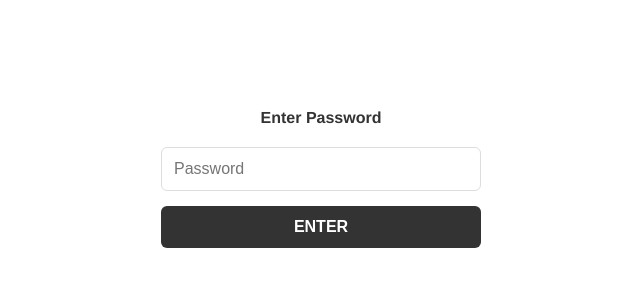
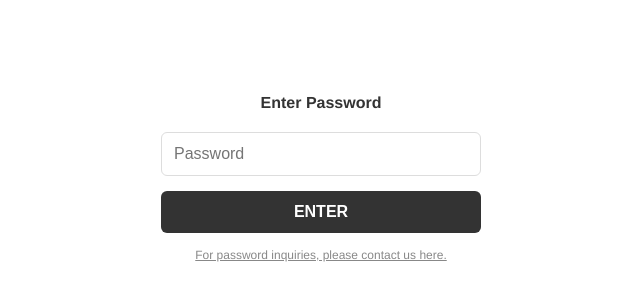
Before and after one commit to honi-abe/honikaze, a plain HTML site: page en.html in a window 1280 px wide. Shown: the part 230-530 px from the top of the page, without its empty margins (319-959 px from the left). Drawn offline with Linux system fonts and the light colour scheme.

Commit message:
Update en.html

```diff
--- a/en.html
+++ b/en.html
@@ -52,11 +52,27 @@
     button:active {
       opacity: 0.7;
     }
+    /* エラーメッセージの調整 */
     .error {
       color: #e02424;
       margin-top: 15px;
+      margin-bottom: 5px; /* 下との間隔を調整 */
       font-size: 13px;
       display: none;
+      font-weight: bold;
+    }
+
+    /* お問い合わせリンクのスタイル */
+    .contact-link {
+      display: inline-block;
+      margin-top: 15px;
+      font-size: 12px;
+      color: #888;
+      text-decoration: underline;
+      transition: color 0.2s;
+    }
+    .contact-link:hover {
+      color: #333;
     }
   </style>
 </head>
@@ -67,6 +83,9 @@
     <input type="password" id="password" placeholder="Password">
     <button onclick="checkPassword()">ENTER</button>
     <p id="errorMessage" class="error">The password is incorrect.</p>
+    <div>
+      <a href="https://honikaze.com/#contact" target="_top" class="contact-link">For password inquiries, please contact us here.</a>
+    </div>
   </div>
 
   <script>
```
